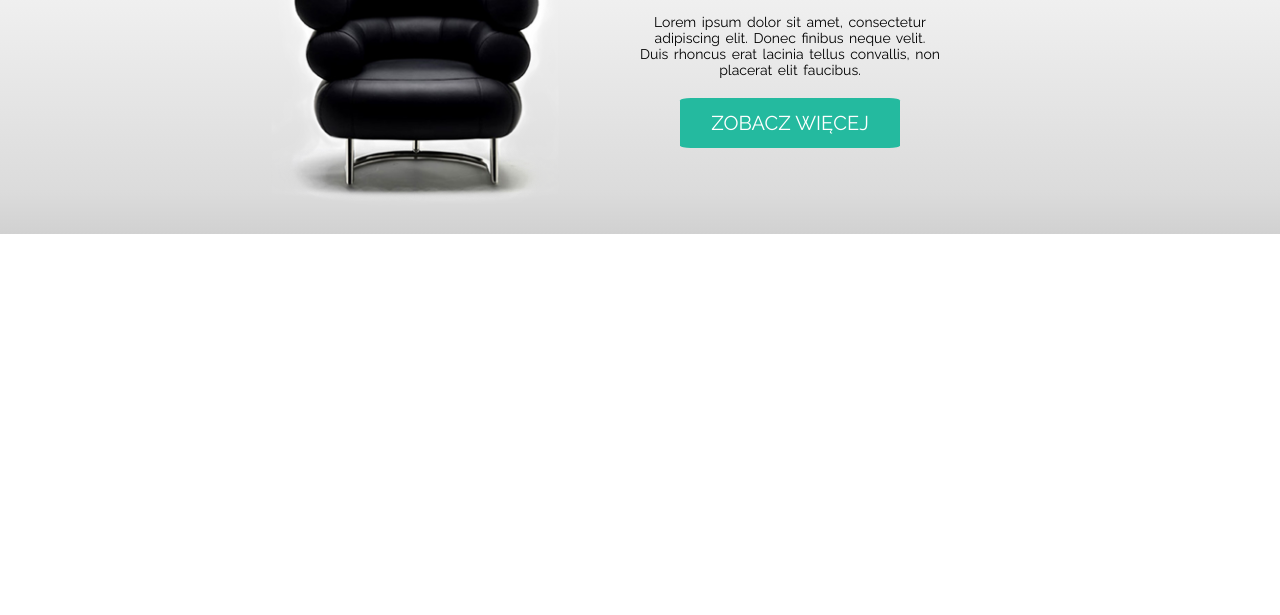
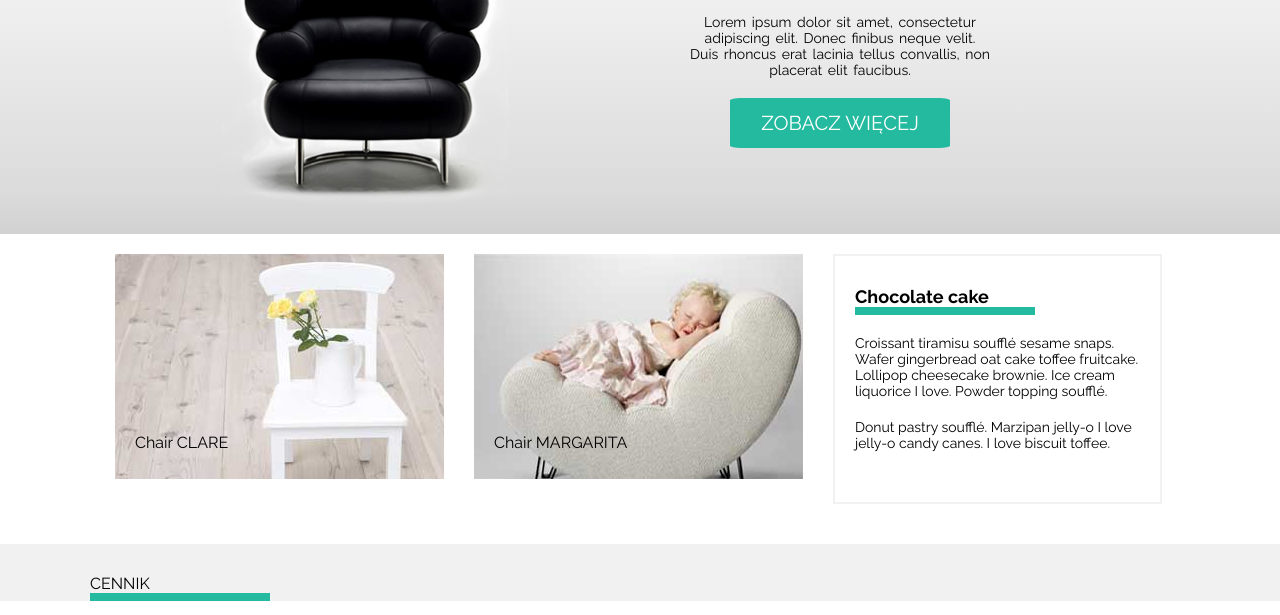
Before and after one commit to madeleine87/Sit-on-Chair, a plain HTML site: page index.html in a window 1280 px wide. Shown: the part 185-800 px from the top of the page. Drawn offline with Linux system fonts and the light colour scheme.

Commit message:
Section 2 with two images + Section 3 first elements

```diff
--- a/css/style.css
+++ b/css/style.css
@@ -15,8 +15,8 @@ header, footer {
 }
 
 .container {
-    max-width: 1000px;
-    min-width: 1000px;
+    max-width: 1100px;
+    min-width: 1100px;
     margin: 0 auto;
 }
 
@@ -163,3 +163,59 @@ li:hover > .submenu {
     height: auto;
     display: inline-block;
 }
+
+/*Sekcja 2 zdjęcia------------------------------------------------------*/
+
+.image2 {
+    float: left;
+    margin: 20px 15px 40px 25px;
+    z-index: 0;
+}
+
+.image3 {
+    float: left;
+    margin: 20px 15px 40px 15px;
+}
+
+.article2 {
+    border: 2px solid rgb(241,241,241);
+    height: 250px;
+    width: 329px;
+    float: left;
+    font-size: 14px;
+    margin: 20px 5px 40px 15px;
+    padding: 30px 20px;
+}
+
+.article2 h1 {
+    font-size: 18px;
+    font-weight: 700;
+}
+
+h1.after:after {
+    width: 180px;
+    height: 8px;
+    content: "";
+    display: block;
+    background: #24BA9F;
+}
+
+.article2 p {
+    margin-top: 20px;
+}
+
+.transparent {
+    margin-top: -50px;
+    margin-left: 20px;
+    background-color: rgba(251, 251, 251, 0.60);
+    z-index: 1;
+}
+
+.section3 {
+    background-color: rgb(241,241,241);
+
+}
+
+.section3 h1 {
+    padding-top: 30px;
+}
--- a/index.html
+++ b/index.html
@@ -38,18 +38,57 @@
             </div>
             <div class="article1">
                 <h1>SIT <span class="logo_green">ON</span> OUR <span class="logo_green">CHAIR</span></h1>
-                <p>Lorem ipsum dolor sit amet, consectetur adipiscing elit. Donec finibus neque velit. Duis rhoncus erat lacinia tellus convallis, non placerat elit faucibus.</p>
+                <p>
+                Lorem ipsum dolor sit amet, consectetur adipiscing elit. Donec finibus neque velit. Duis rhoncus erat lacinia tellus convallis, non placerat elit faucibus.
+                </p>
                 <a class="button1">ZOBACZ WIĘCEJ</a>
             </div>
-
-
         </div>
     </section>
-    <section>
+    <section class="section2">
+      <div class="container">
+          <div class="image2">
+              <img src="images/box1_img.jpg">
+              <div class="transparent">
+                  <h1 class="after">Chair CLARE</h1>
+              </div>
+          </div>
+          <div class="image3">
+              <img src="images/box2_img.jpg">
+               <div class="transparent">
+                  <h1 class="after">Chair MARGARITA</h1>
+              </div>
+          </div>
+          <div class="article2">
+              <h1 class="after">Chocolate cake</h1>
+              <p>
+                  Croissant tiramisu soufflé sesame snaps. Wafer gingerbread oat cake toffee fruitcake. Lollipop cheesecake brownie. Ice cream liquorice I love.  Powder topping soufflé.
+              </p>
+              <p>
+                  Donut pastry soufflé. Marzipan jelly-o I love jelly-o candy canes. I love biscuit toffee.
+              </p>
+          </div>
+      </div>
+    </section>
+    <section class="section3">
+        <div class="container">
+            <h1 class="after">CENNIK</h1>
+            <article class="price1">
+                <div class="basic">
 
-    </section>
-    <section>
+                </div>
+            </article>
+            <article class="price2">
+                <div class="standard">
 
+                </div>
+            </article>
+            <article class="price3">
+                <div class="advance">
+
+                </div>
+            </article>
+        </div>
     </section>
     <footer>
 
```
